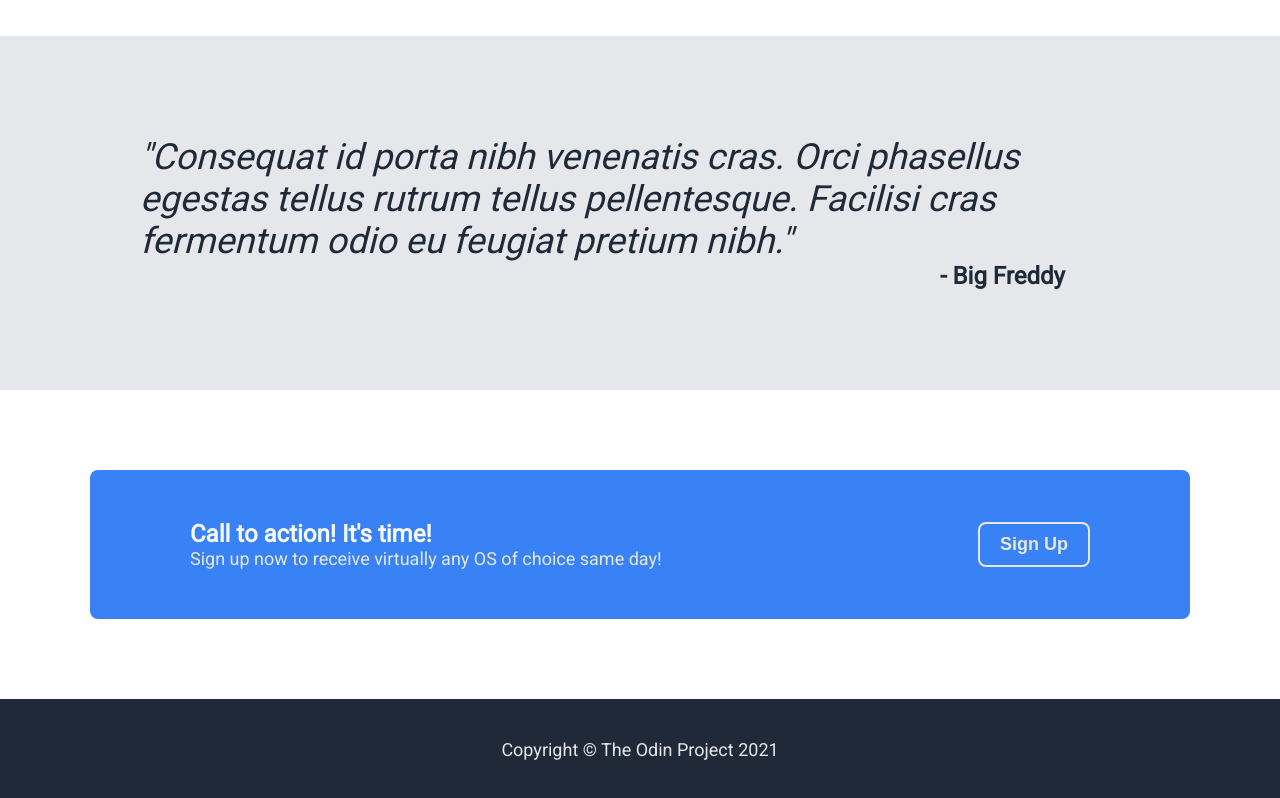
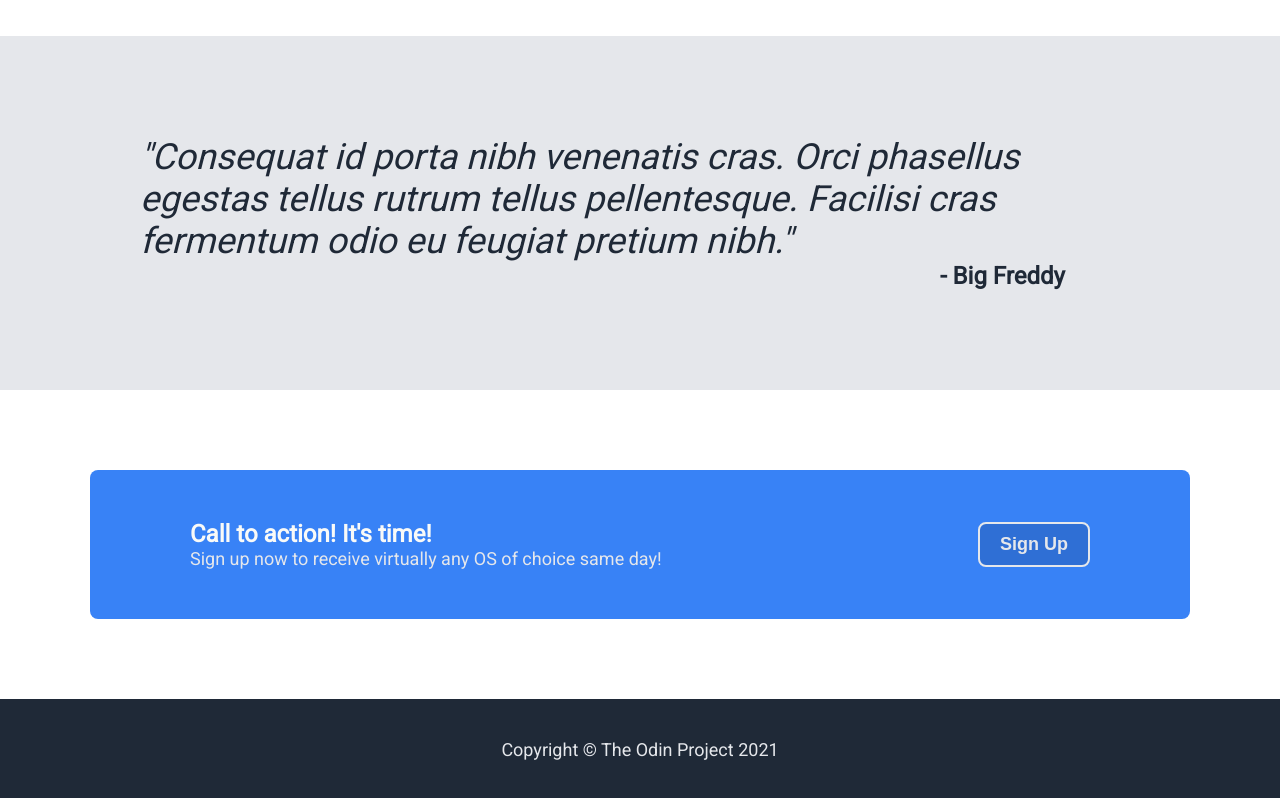
Before and after one commit to psyofrelief/Odin_Project, a plain HTML site: page index.html in a window 1280 px wide. In both pictures the pointer is over the button "Sign Up". Shown: the part 1185-1983 px from the top of the page. Drawn offline with Linux system fonts and the light colour scheme.

Commit message:
Completed layout and css, final touch was adding hover css to buttons

```diff
--- a/styles.css
+++ b/styles.css
@@ -249,6 +249,11 @@ font-size: 18px;
 font-weight: 900;
 }
 
+.button button:hover {
+background-color: #2f6fd5;
+cursor: pointer;
+}
+
 
 
 /* FOOTER
```
